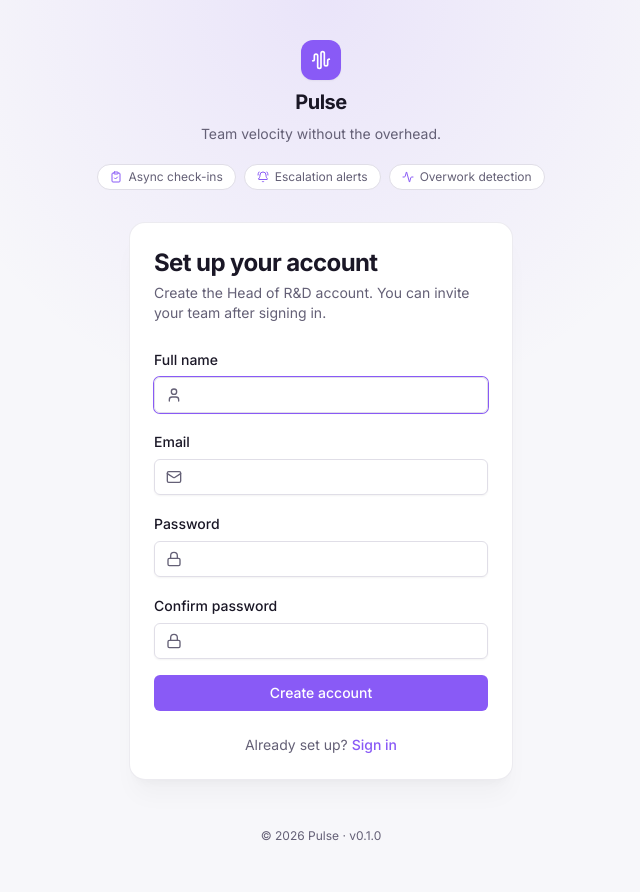
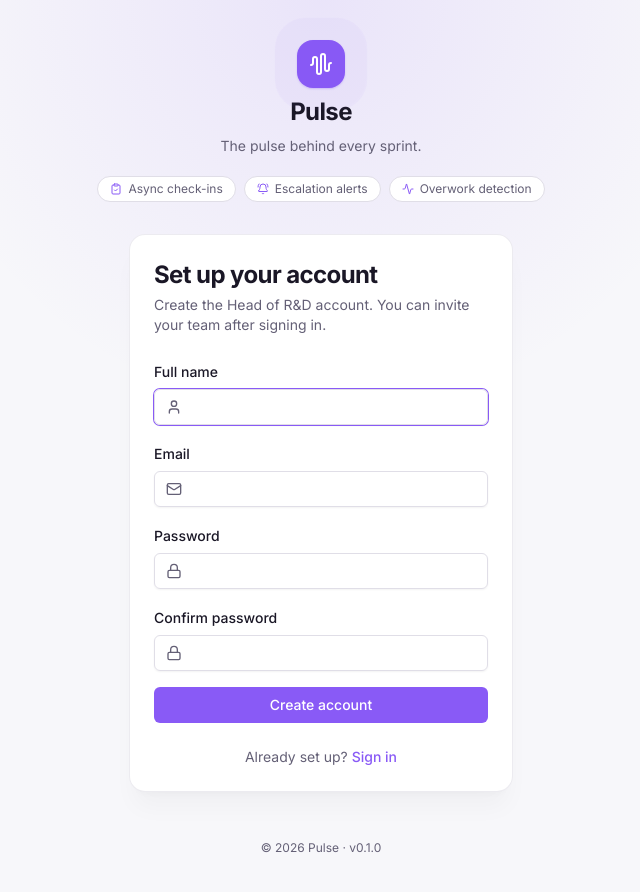
Before and after one commit to afolabi-seun/pulse-frontend, a React (Vite) app: page /setup in a window 1280 px wide. Shown: the top 892 px of the page, without its empty margins (319-959 px from the left). Built offline with nearby package versions, Linux system fonts and the light colour scheme.

Commit message:
Touch up Dashboard stat tiles and login page branding
Enlarge StatCard tiles and grid spacing for more breathing room.
Replace the login page's leftover Cadence-era slogan and give the
logo mark a subtle pulse animation.

```diff
--- a/src/components/layout/AuthShell.tsx
+++ b/src/components/layout/AuthShell.tsx
@@ -23,11 +23,12 @@ export default function AuthShell({ children }: { children: ReactNode }) {
       />
 
       <div className="relative mb-8 flex flex-col items-center gap-2 text-center">
-        <div className="flex h-10 w-10 items-center justify-center rounded-xl bg-primary shadow-sm">
-          <AudioWaveform className="h-5 w-5 text-primary-foreground" />
+        <div className="relative flex h-12 w-12 items-center justify-center rounded-2xl bg-primary shadow-sm shadow-primary/30">
+          <span aria-hidden="true" className="absolute inset-0 rounded-2xl bg-primary/50 motion-safe:animate-ping motion-reduce:hidden" />
+          <AudioWaveform className="relative h-6 w-6 text-primary-foreground" />
         </div>
-        <span className="text-xl font-bold tracking-tight">Pulse</span>
-        <p className="text-sm text-muted-foreground">Team velocity without the overhead.</p>
+        <span className="text-2xl font-bold tracking-tight">Pulse</span>
+        <p className="text-sm text-muted-foreground">The pulse behind every sprint.</p>
 
         <div className="mt-3 flex flex-wrap items-center justify-center gap-2">
           {FEATURES.map(({ icon: Icon, text }) => (
--- a/src/pages/DashboardPage.tsx
+++ b/src/pages/DashboardPage.tsx
@@ -361,7 +361,7 @@ export default function DashboardPage() {
                 <Skeleton className="h-40 w-full" />
               ) : (
                 <div className="space-y-3">
-                  <div className="grid grid-cols-2 gap-2.5 sm:grid-cols-4 lg:grid-cols-7">
+                  <div className="grid grid-cols-2 gap-3 sm:grid-cols-4 lg:grid-cols-7">
                     <StatCard
                       title="Delivered pts"
                       value={pmoReport?.totalDeliveredPoints ?? 0}
@@ -930,7 +930,7 @@ export default function DashboardPage() {
             show; every other role (including other department heads) keeps this. */}
         {!hidePersonal && (
         <div className="space-y-4">
-          <div className="grid grid-cols-2 gap-2.5">
+          <div className="grid grid-cols-2 gap-3">
             <StatCard
               title="Active Tasks"
               value={activeTasks.length}
@@ -1059,10 +1059,10 @@ interface StatCardProps {
 
 function StatCard({ title, value, icon, iconBg, sub, accent, to }: StatCardProps) {
   const content = (
-    <CardContent className="p-3.5">
-      <div className="mb-2 flex items-center gap-2">
+    <CardContent className="p-4">
+      <div className="mb-2.5 flex items-center gap-2.5">
         <div className={cn(
-          'flex h-7 w-7 shrink-0 items-center justify-center rounded-lg',
+          'flex h-9 w-9 shrink-0 items-center justify-center rounded-lg',
           iconBg ?? 'bg-muted',
         )}>
           {icon}
@@ -1070,12 +1070,12 @@ function StatCard({ title, value, icon, iconBg, sub, accent, to }: StatCardProps
         <p className="text-sm font-medium text-muted-foreground">{title}</p>
       </div>
       <p className={cn(
-        'font-mono text-2xl font-bold tabular-nums tracking-tight',
+        'font-mono text-3xl font-bold tabular-nums tracking-tight',
         accent === 'red' ? 'text-red-600' : accent === 'yellow' ? 'text-amber-600' : 'text-foreground',
       )}>
         {value}
       </p>
-      {sub && <p className="mt-0.5 text-xs text-muted-foreground/70">{sub}</p>}
+      {sub && <p className="mt-1 text-xs text-muted-foreground/70">{sub}</p>}
     </CardContent>
   );
 
@@ -1092,7 +1092,7 @@ function StatCard({ title, value, icon, iconBg, sub, accent, to }: StatCardProps
 
 function MyPerformanceGrid({ m }: { m: PerformanceMetricsDto }) {
   return (
-    <div className="grid grid-cols-2 gap-2.5">
+    <div className="grid grid-cols-2 gap-3">
       <StatCard
         title="Velocity"
         value={`${Math.round(m.velocityRatio * 100)}%`}
```
